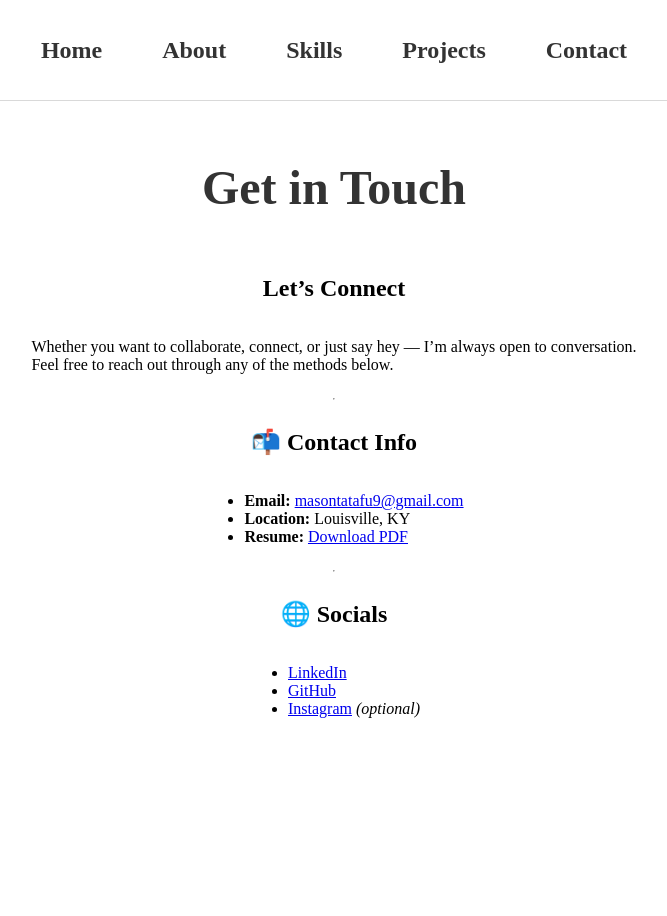
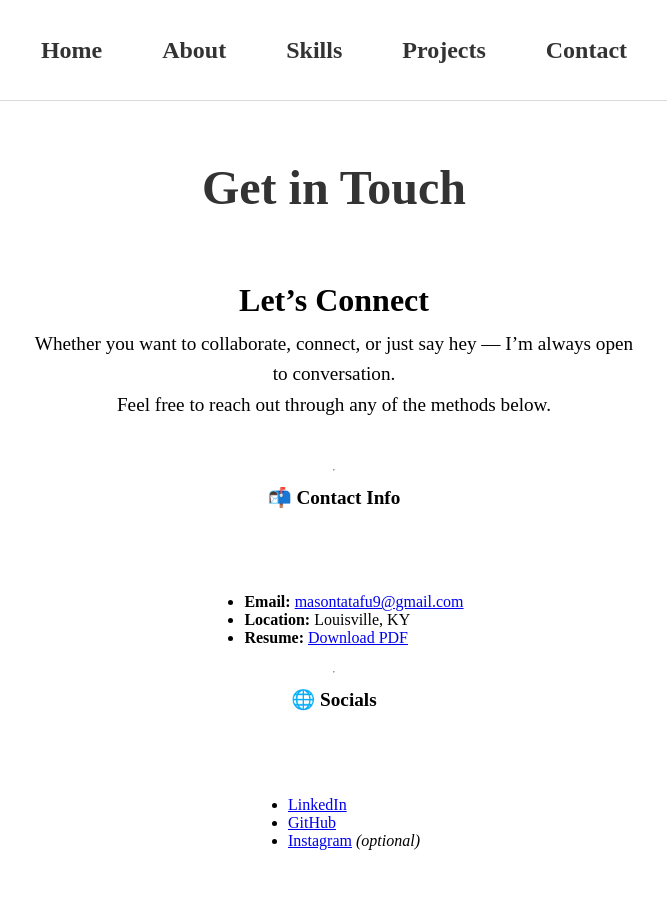
Before and after one commit to masontatafu/masontatafu.github.io, a Jekyll site: the page built from contact.md, in a window 1280 px wide. Shown: the whole page, without its empty margins (306-973 px from the left). Built offline with Jekyll 4.4.1, drawn with Linux system fonts in a browser that asks for light colours.

Commit message:
Update style.css

```diff
--- a/assets/css/style.css
+++ b/assets/css/style.css
@@ -261,3 +261,28 @@ body {
     color: white;
     transform: translateY(-2px);
 }
+
+
+/* CONTACT PAGE */
+.contact-header {
+    text-align: center;
+    font-size: 2rem;
+    font-weight: 600;
+    margin-bottom: 10px;
+}
+
+.contact-intro {
+    text-align: center;
+    max-width: 600px;
+    margin: 0 auto 40px auto;
+    font-size: 1.2rem;
+    line-height: 1.6;
+}
+
+.contact-section {
+    max-width: 600px;
+    margin: 0 auto 60px auto;
+    font-size: 1.2rem;
+    line-height: 2;
+    text-align: center;
+}
```
